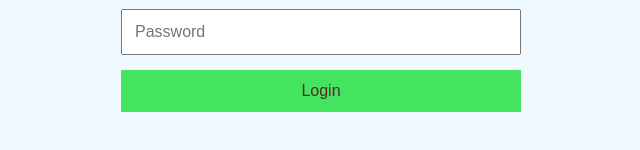
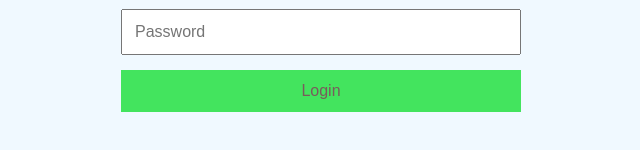
Before and after one commit to Andre-muntet/SolvingWithCloud, a plain HTML site: page three-tier-app/frontend/index.html in a window 1280 px wide. Shown: the part 252-402 px from the top of the page, 319-959 px from the left. Drawn offline with Linux system fonts and the light colour scheme.

Commit message:
Infra changes

```diff
--- a/three-tier-app/frontend/style.css
+++ b/three-tier-app/frontend/style.css
@@ -25,6 +25,6 @@ button {
 button {
   cursor: pointer;
   background-color: #43e45e;
-  color: rgb(88, 41, 41);
+  color: rgb(121, 92, 92);
   border: none;
 }
```
Also changed, not shown: .github/workflows/deploy.yaml, 3 other files.
